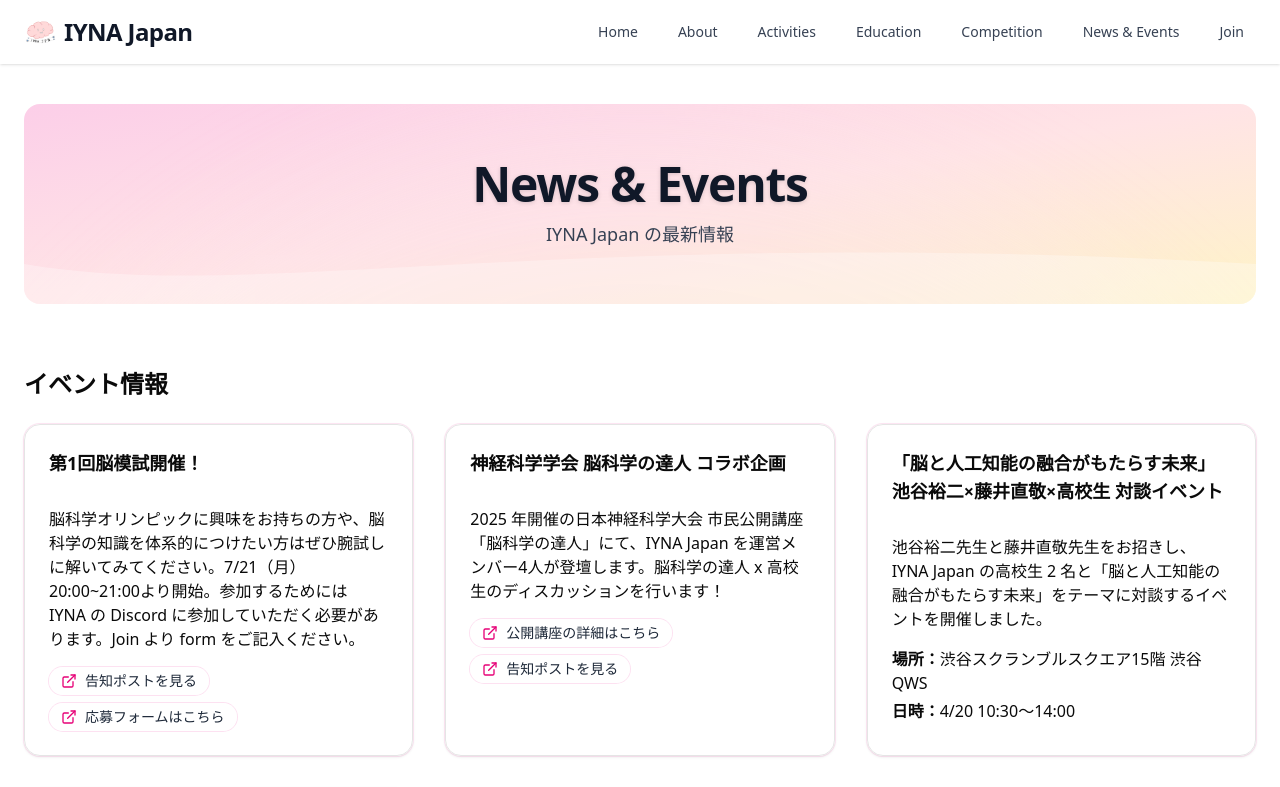
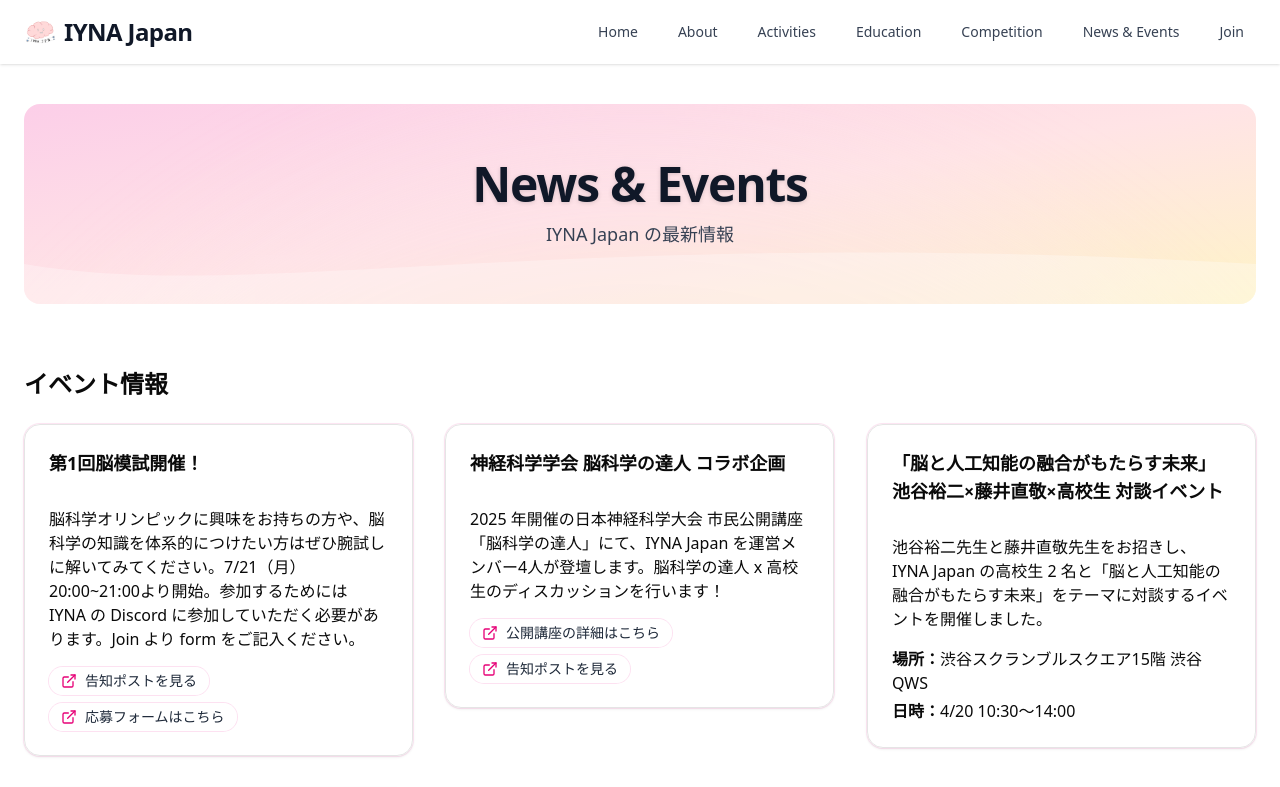
Before and after one commit to Hosi121/iynaweb, a Next.js app: page /news-and-events in a window 1280 px wide. Shown: the top 787 px of the page. Built offline with nearby package versions, Linux system fonts and the light colour scheme.

Commit message:
News & Events: apply FadeIn to event cards with staggered delays

```diff
--- a/src/app/news-and-events/page.tsx
+++ b/src/app/news-and-events/page.tsx
@@ -3,6 +3,7 @@
 import Link from "next/link";
 import { Button } from "@/components/ui/button";
 import { ExternalLink } from "lucide-react";
+import FadeIn from "@/components/FadeIn";
 import { Card, CardHeader, CardTitle, CardContent } from "@/components/ui/card";
 import posts from "@/data/post.json";
 
@@ -63,9 +64,9 @@
 
           <div className="grid grid-cols-1 md:grid-cols-2 lg:grid-cols-3 gap-8">
             {events.map((ev, idx) => (
+              <FadeIn key={idx} delayMs={idx * 80}>
                 <Card
                   className="group relative overflow-hidden rounded-2xl bg-white/60 backdrop-blur-sm ring-1 ring-pink-200/50 shadow-sm transition hover:shadow-lg hover:-translate-y-0.5"
-                key={idx}
                 >
                   <div className="pointer-events-none absolute -inset-1 rounded-3xl bg-gradient-to-br from-fuchsia-400/15 via-rose-300/15 to-amber-200/15 opacity-0 group-hover:opacity-100 transition blur-2xl" />
                   <CardHeader>
@@ -109,6 +110,7 @@
                     )}
                   </CardContent>
                 </Card>
+              </FadeIn>
             ))}
           </div>
         </section>
```
Lines whose indentation alone changed are shown as unchanged.
